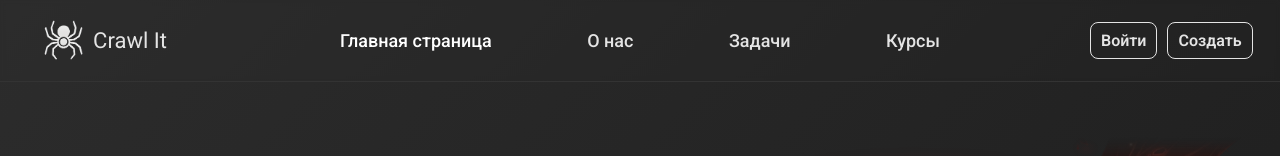
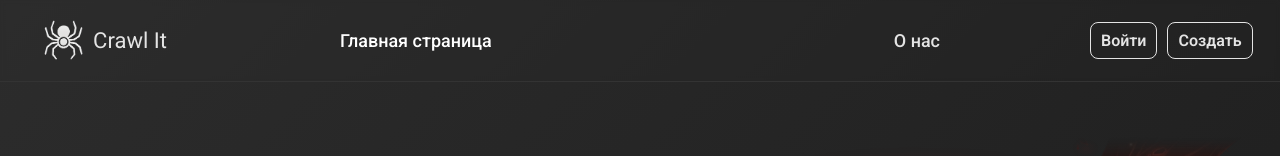
Before and after one commit to Hikoro822/Crawl-It, a Vue app: page /home in a window 1280 px wide. Shown: the top 156 px of the page. Built offline with nearby package versions, Linux system fonts and the light colour scheme; a web font is replaced by a local one.

Commit message:
refactor: удаление лишних ссылок из header

```diff
--- a/src/components/AppHeader.vue
+++ b/src/components/AppHeader.vue
@@ -13,12 +13,6 @@
           </li>
           <li class="header__menu-item">
             <RouterLink to="/more" class="header__menu-link">О нас</RouterLink>
-          </li>
-          <li class="header__menu-item">
-            <RouterLink to="/tasks" class="header__menu-link">Задачи</RouterLink>
-          </li>
-          <li class="header__menu-item">
-            <RouterLink to="/courses" class="header__menu-link">Курсы</RouterLink>
           </li>
         </ul>
       </nav>
```
